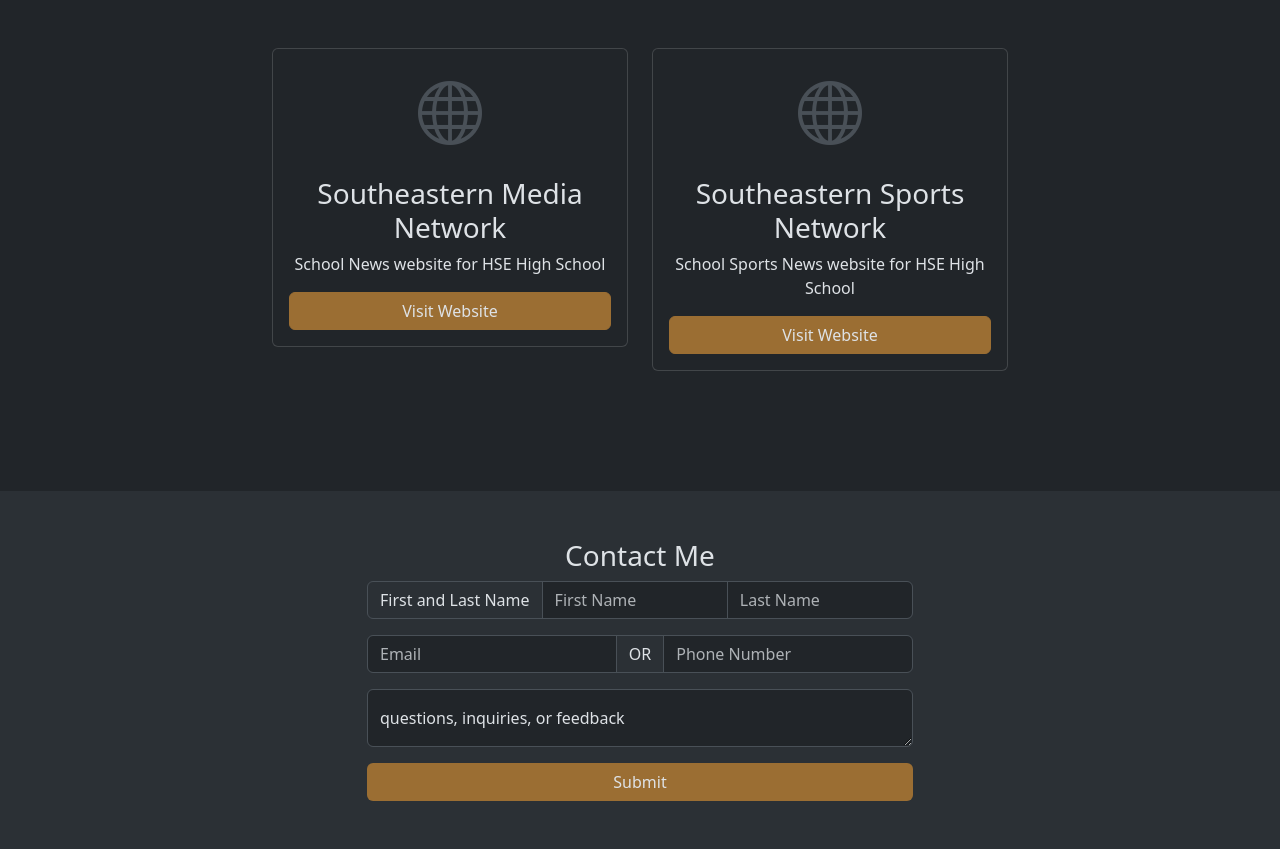
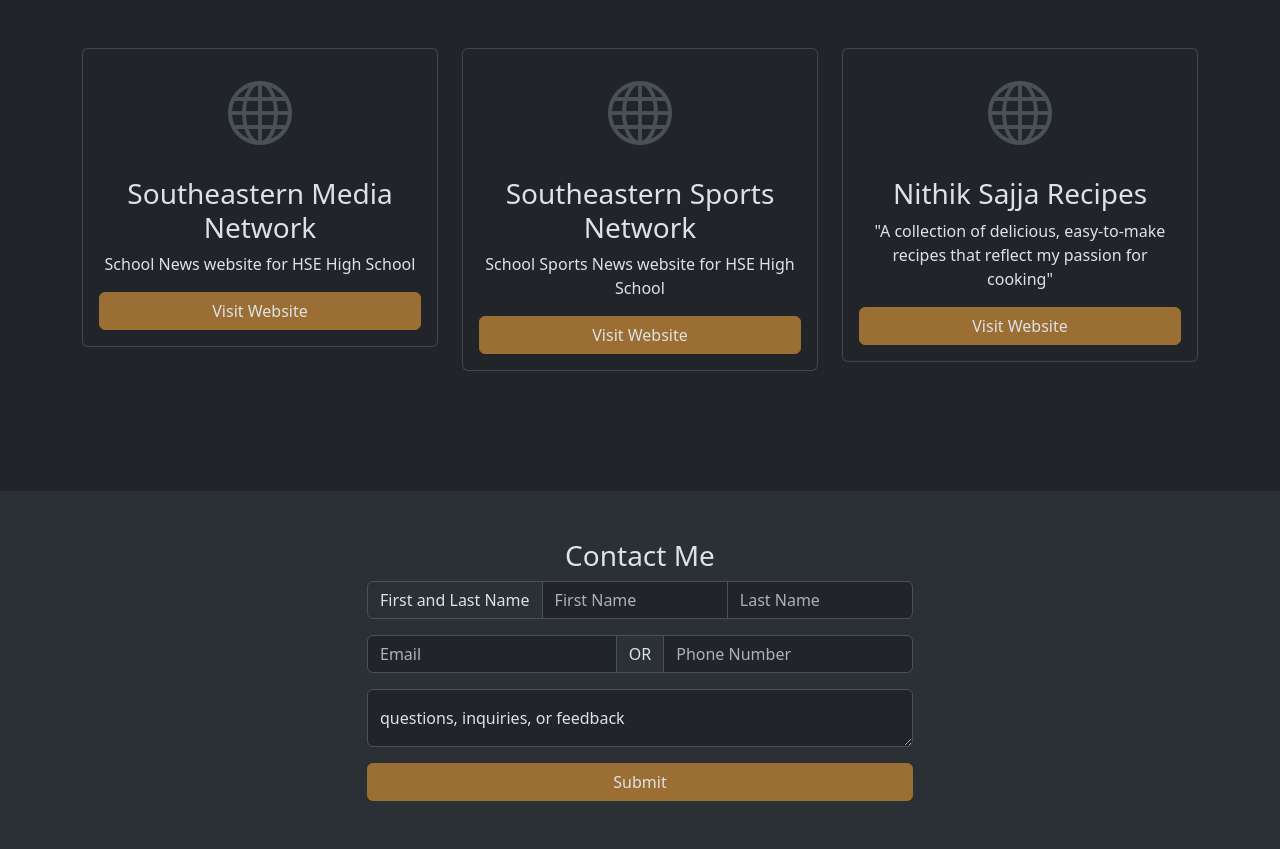
Before and after one commit to AvatarNit/nithiksajjaHP, a Python web app: template templates/websites.html in a window 1280 px wide. Shown: the part 278-1127 px from the top of the page. Run offline with Jinja, Linux system fonts and the light colour scheme; the template is opened without the code that fills it, so the values that code supplies are empty.

Commit message:
Added Recipe descripiton

```diff
--- a/templates/websites.html
+++ b/templates/websites.html
@@ -30,6 +30,15 @@
                     <a href="https://southeasternsportsnetwork.com/" target="_blank" class="btn btn-website">Visit Website</a>
                 </div>
             </div>
+            <!-- Website 3 -->
+            <div class="col-md-4 mb-4">
+                <div class="card website-card text-center p-3">
+                    <i class="bi bi-globe website-icon"></i>
+                    <h3 class="mt-3">Nithik Sajja Recipes</h3>
+                    <p>"A collection of delicious, easy-to-make recipes that reflect my passion for cooking"</p>
+                    <a href="https://southeasternsportsnetwork.com/" target="_blank" class="btn btn-website">Visit Website</a>
+                </div>
+            </div>
             <!-- Add more websites as needed -->
         </div>
     </div>
```
